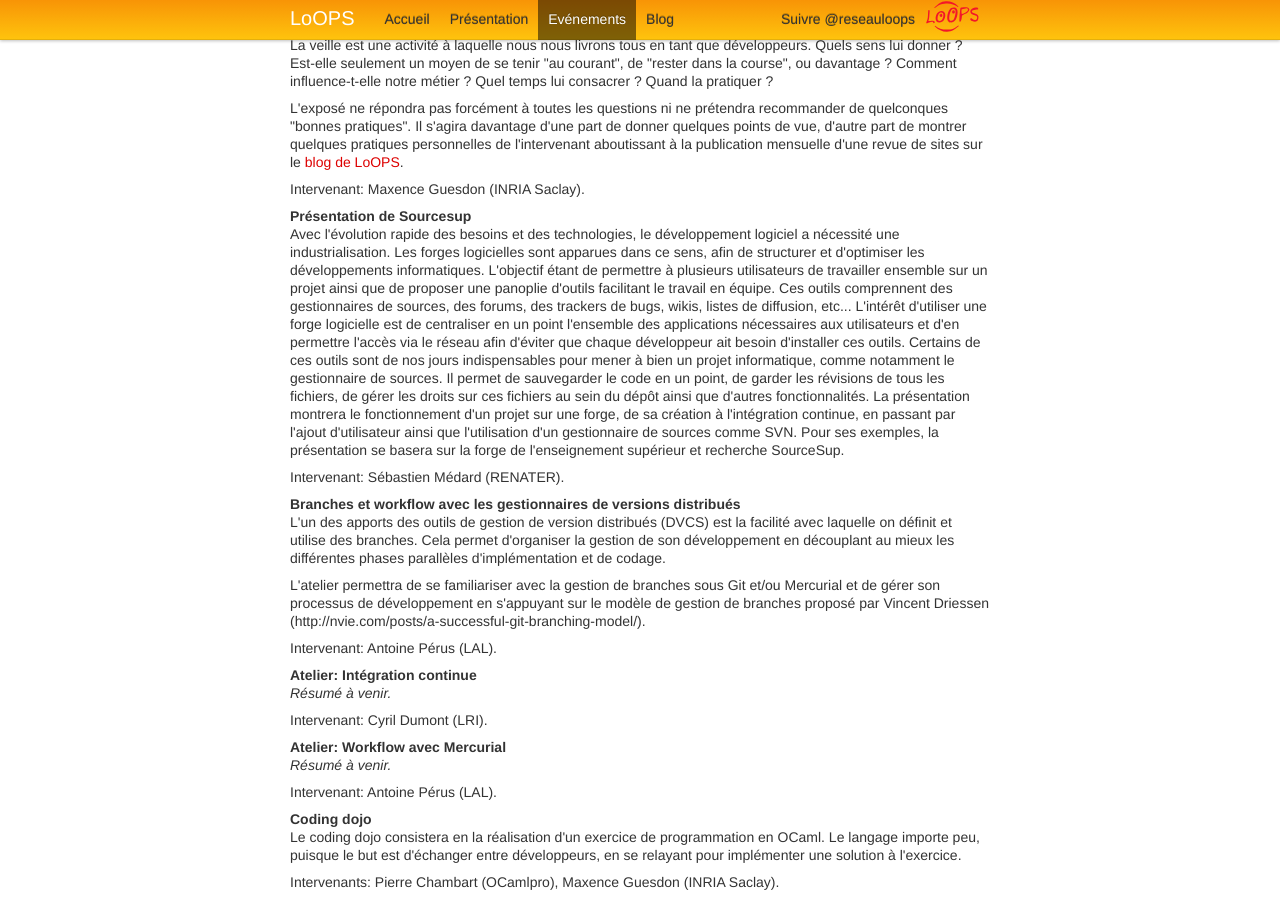
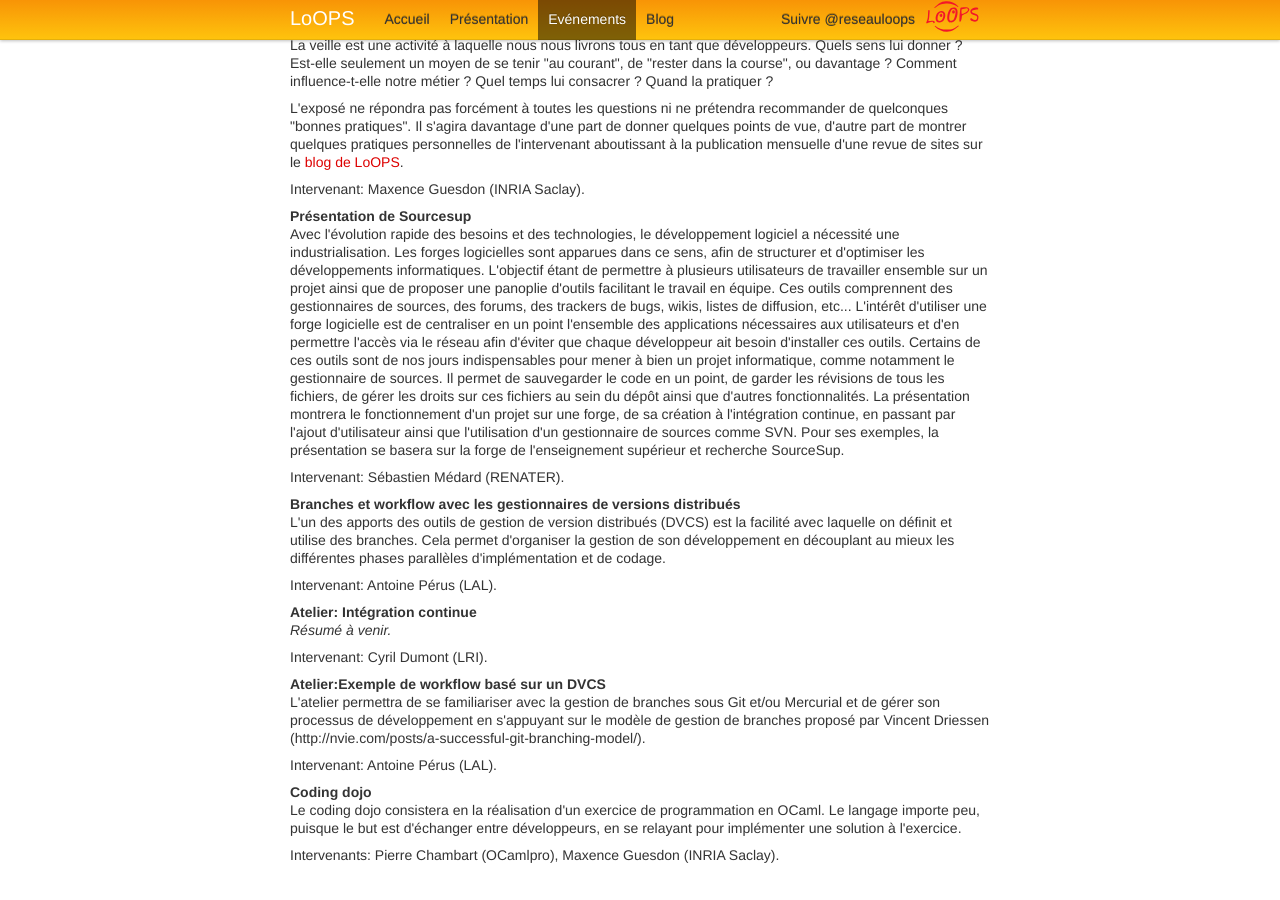
Before and after one commit to reseau-loops/reseau-loops.github.com, a Jekyll site: the page built from journee_2013_12.html, in a window 1280 px wide and 900 px high, scrolled down 854 px. Built offline with Jekyll 4.4.1, drawn with Linux system fonts in a browser that asks for light colours; Markdown is read by kramdown in place of the engine named in the settings; comment, search, counter and statistics services are not loaded; after the commit the page ends 1727 px from its top, so only the background shows below that.

Commit message:
Meilleure répartition du texte entre présentation et atelier !

```diff
--- a/journee_2013_12.html
+++ b/journee_2013_12.html
@@ -168,11 +168,6 @@
 d'implémentation et de codage.
 </p>
 <p>
-L'atelier permettra de se familiariser avec la gestion de branches sous Git et/ou Mercurial
-et de gérer son processus de développement en s'appuyant sur le modèle de gestion de branches
-proposé par Vincent Driessen (http://nvie.com/posts/a-successful-git-branching-model/).
-</p>
-<p>
 Intervenant: Antoine Pérus (LAL).
 </p>
 
@@ -184,9 +179,11 @@
 Intervenant: Cyril Dumont (LRI).
 </p>
 
-<h4 id="hgworkflow">Atelier: Workflow avec Mercurial</h4>
+<h4 id="hgworkflow">Atelier:Exemple de workflow basé sur un DVCS</h4>
 <p>
-<em>Résumé à venir.</em>
+L'atelier permettra de se familiariser avec la gestion de branches sous Git et/ou Mercurial
+et de gérer son processus de développement en s'appuyant sur le modèle de gestion de branches
+proposé par Vincent Driessen (http://nvie.com/posts/a-successful-git-branching-model/).
 </p>
 <p>
 Intervenant: Antoine Pérus (LAL).
```
